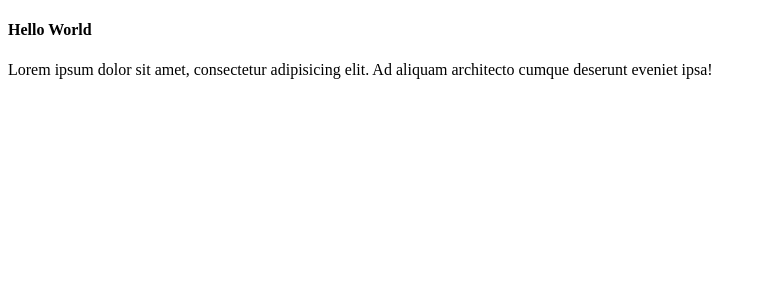
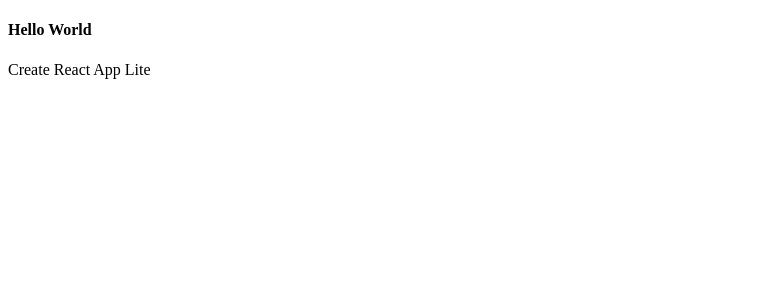
Before and after one commit to buuug7/create-react-app-lite, a React app: page / in a window 1280 px wide. Shown: the top 300 px of the page, without its empty margins (0-766 px from the left). Built offline with nearby package versions, Linux system fonts and the light colour scheme; the HTML template or start-up script is replaced by a standard one.

Commit message:
update more

```diff
--- a/package.json
+++ b/package.json
@@ -1,7 +1,7 @@
 {
   "name": "create-react-app-lite",
   "version": "1.0.0",
-  "description": "",
+  "description": "Create react app from zero",
   "main": "index.js",
   "scripts": {
     "start": "webpack-dev-server --open",
--- a/src/components/HelloWorld.js
+++ b/src/components/HelloWorld.js
@@ -1,17 +1,12 @@
 import React from 'react';
 
-export default class HelloWorld extends React.Component{
-  constructor (props) {
-    super(props)
-  }
+function HelloWorld () {
+  return (
+    <div className='HelloWorld'>
+      <h4>Hello World</h4>
+      <p>Create React App Lite</p>
+    </div>
+  );
+}
 
-  render () {
-    return (
-      <div className="HelloWorld">
-        <h4>Hello World</h4>
-        <p>Lorem ipsum dolor sit amet, consectetur adipisicing elit. Ad aliquam architecto cumque deserunt eveniet
-           ipsa!</p>
-      </div>
-    );
-  }
-}
+export default HelloWorld;
--- a/src/index.js
+++ b/src/index.js
@@ -7,5 +7,4 @@
 rootDom.id = 'root';
 document.body.append(rootDom);
 
-
 ReactDOM.render(<App/>, document.querySelector('#root'));
```
Also changed, not shown: 1 other file (tests, documents, lock files or other folders).
